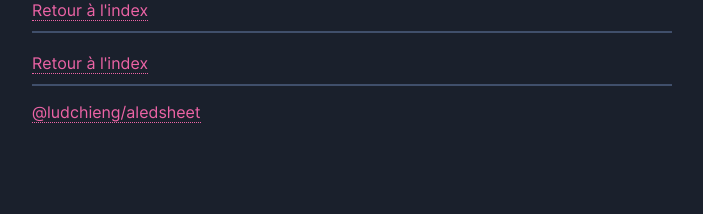
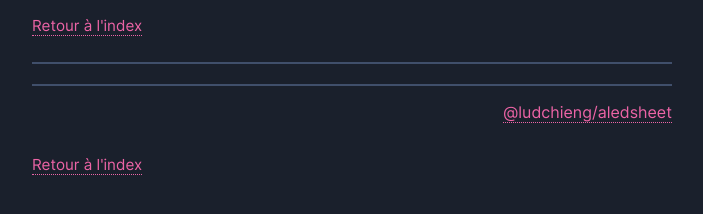
Before and after one commit to ludchieng/aledsheet-perso, an Eleventy site: page src/tag.njk in a window 1280 px wide. Shown: the whole page, without its empty margins (288-991 px from the left). Built offline with nearby package versions, Linux system fonts and the light colour scheme; Eleventy itself is replaced by a stand-in of ours; files that its build step writes are made by us from their sources; what markdown-it-attrs, markdown-it-container, markdown-it-sub, markdown-it-sup would draw is missing.

Commit message:
[layout] Update nav

```diff
--- a/src/_includes/nav.njk
+++ b/src/_includes/nav.njk
@@ -3,7 +3,7 @@
 <nav class="nav-page">
 
   <div class="go-to-index">
-    <a href="/index.html">Retour à l'index</a>
+    <a href="/">Retour à l'index</a>
   </div>
 
   {%- if pages.prev %}
--- a/src/_layouts/default.njk
+++ b/src/_layouts/default.njk
@@ -12,11 +12,7 @@
 <body>
   <main class="medium-width">
 
-    <nav>
-      <div class="go-to-index">
-        <a href="/index.html">Retour à l'index</a>
-      </div>
-    </nav>
+    {% include "nav.njk" %}
 
     <hr/>
 
@@ -24,18 +20,15 @@
       {{ content | safe }}
     </article>
 
-    <nav>
-      <div class="go-to-index">
-        <a href="/index.html">Retour à l'index</a>
-      </div>
-    </nav>
-
     <hr/>
 
     <footer>
-      <a class="go-to-github" href="https://github.com/ludchieng/aledsheet">
-        @ludchieng/aledsheet
-      </a>
+      <div>
+        <a class="go-to-github" href="https://github.com/ludchieng/aledsheet">
+          @ludchieng/aledsheet
+        </a>
+      </div>
+      {% include "nav.njk" %}
     </footer>
 
   </main>
--- a/src/tag.njk
+++ b/src/tag.njk
@@ -4,7 +4,7 @@
 pagination:
   data: collections.pageTags
   size: 1
-permalink: 'tag/{{ pagination.items[0] }}/index.html'
+permalink: 'tag/{{ pagination.items[0] }}/'
 ---
 
 <h1>{{ pagination.items[0] | capitalize }}</h1>
```
